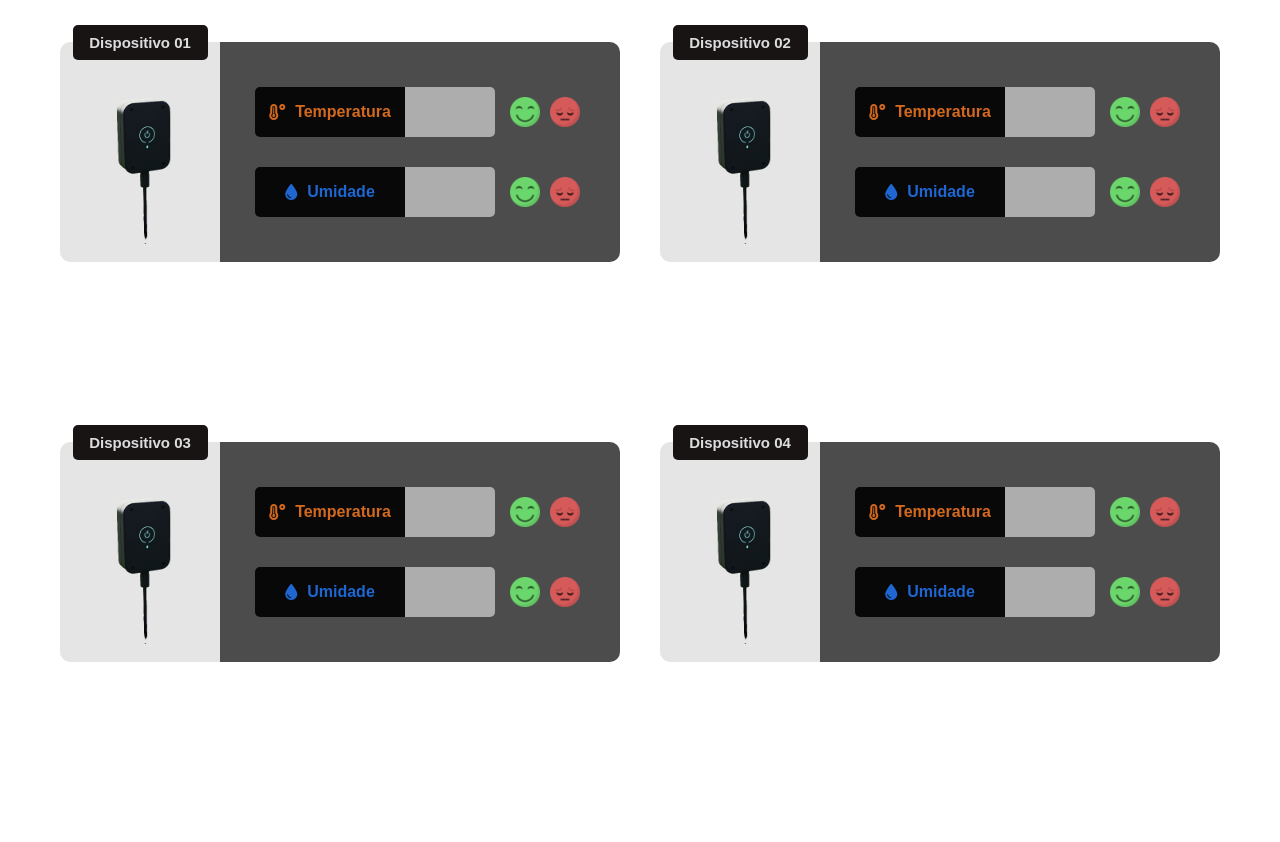
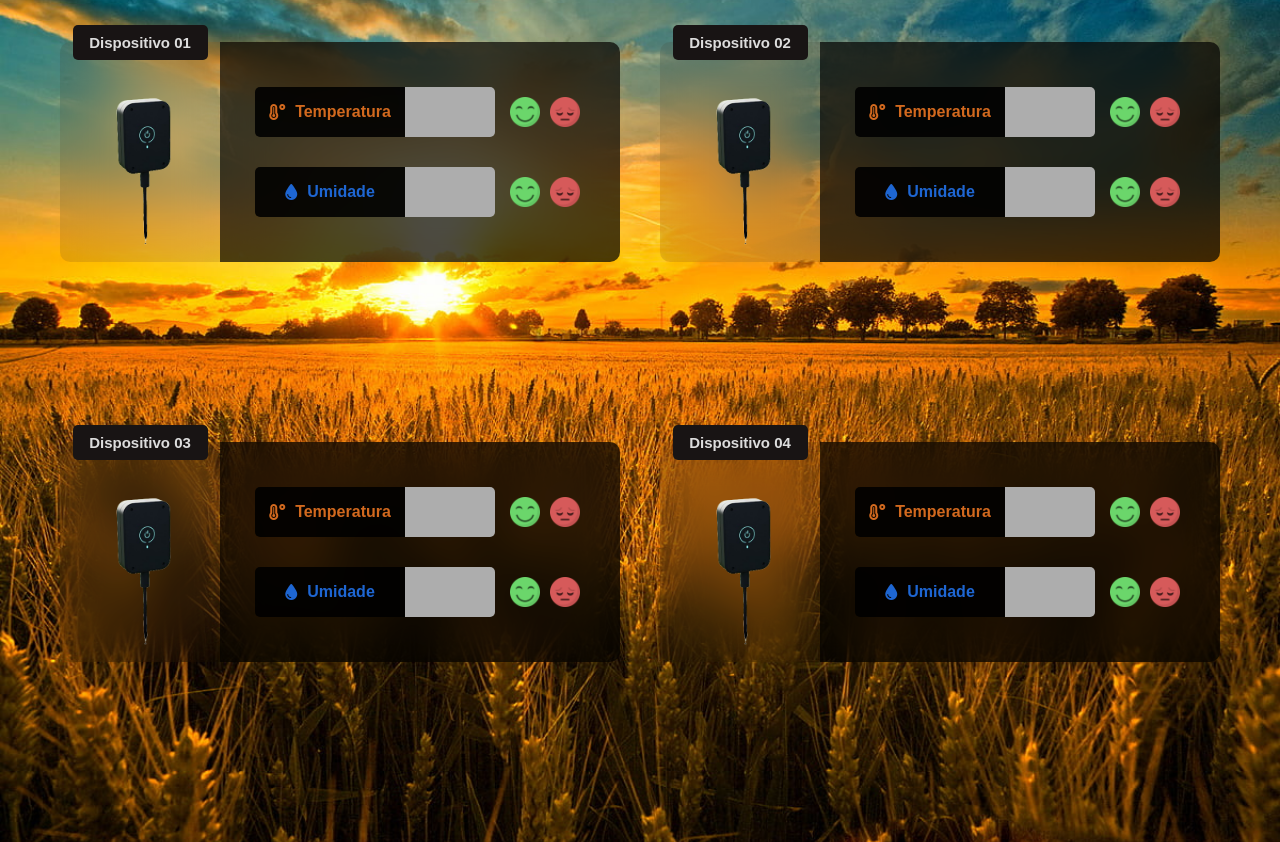
Before and after one commit to PepeSlime/AgroTemp, a website: page frontend/agrotemp.html in a window 1280 px wide. Shown: the part 108-950 px from the top of the page. Drawn offline with Linux system fonts and the light colour scheme; the site is published under a folder, as on GitHub Pages, so addresses that start at the root find nothing.

Commit message:
teste img css

```diff
--- a/frontend/css/agrotemp.css
+++ b/frontend/css/agrotemp.css
@@ -2,7 +2,7 @@ body{
     margin: 0;
     font-family: Arial, Helvetica, sans-serif;
     padding: 0;
-    background: url('/frontend/img/back1.jpg') center center/cover no-repeat;
+    background: url('../img/back1.jpg') center center/cover no-repeat;
     height: 100vh;
     background-attachment: fixed;
     overflow-x: hidden;
```
